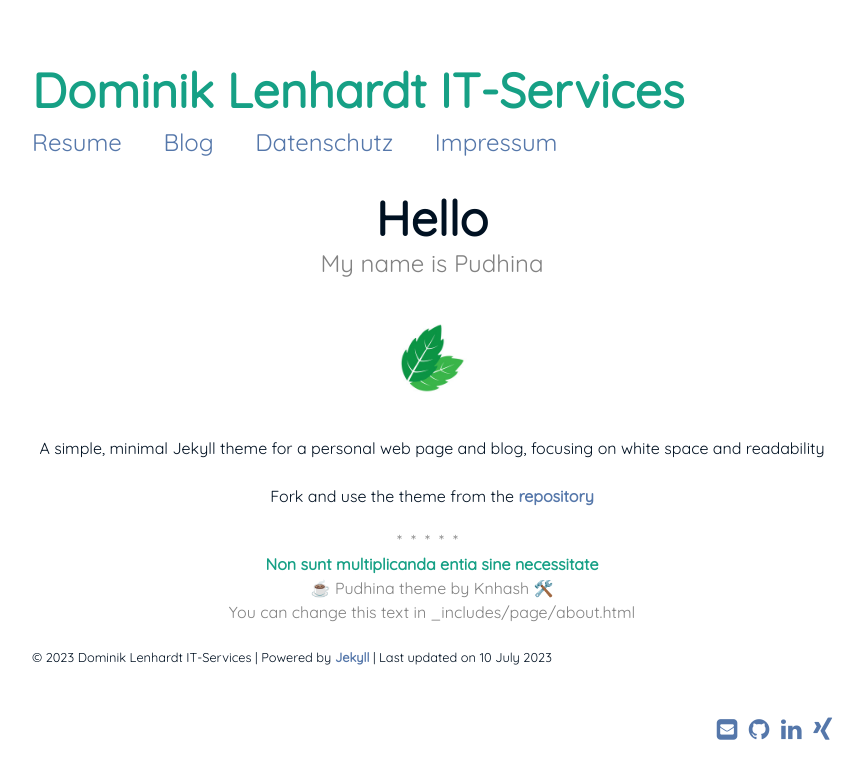
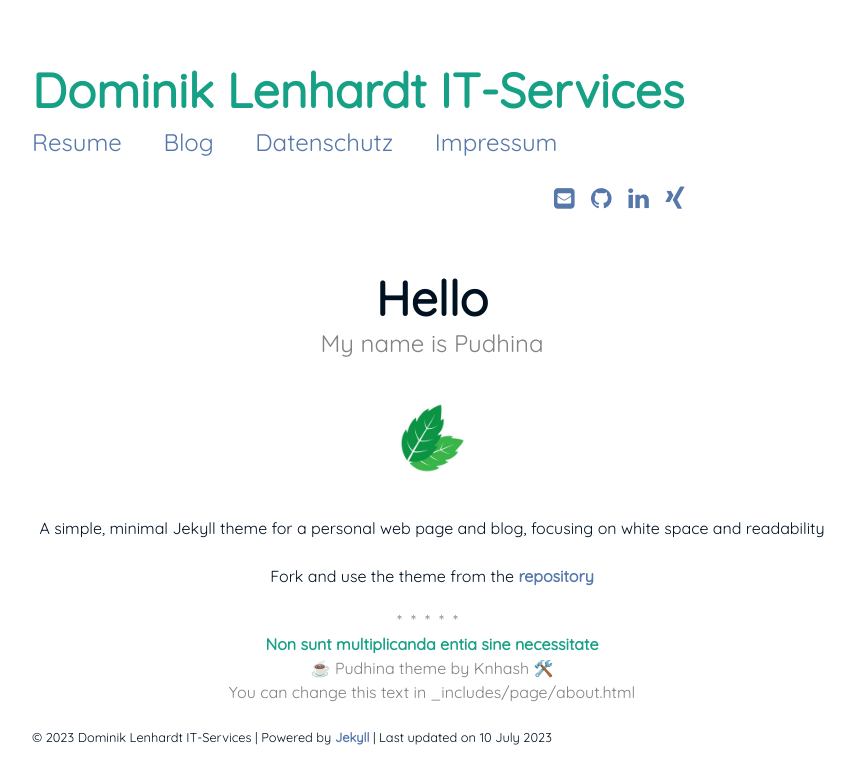
Before and after one commit to lenhardt-its/lenhardt-its.github.io, a Jekyll site: the page built from index.md, in a window 1280 px wide. Shown: the top 784 px of the page, without its empty margins (208-1071 px from the left). Built offline with Jekyll 4.4.1, drawn with Linux system fonts in a browser that asks for light colours.

Commit message:
improvements

```diff
--- a/_layouts/default.html
+++ b/_layouts/default.html
@@ -32,17 +32,6 @@
             <li class="menu__entry"><a href="{{ '/privacy' | prepend: site.baseurl }}">Datenschutz</a></li>
             <li class="menu__entry"><a href="{{ '/imprint' | prepend: site.baseurl }}">Impressum</a></li>
           </ul>
-        </div>
-      </header>
-      {{ content }}
-      <footer>
-        <p class="about__text">
-          <small> &copy; {{ site.time | date: '%Y' }} {{site.title}}
-            | Powered by <a target="_blank" href="https://jekyllrb.com/">Jekyll</a>
-            | Last updated on {{ site.time | date_to_long_string }}
-          </small>
-        </p>
-        <p class="about__text">
           <ul class="social-links">
             {% if site.author.email %}
             <a href="mailto:{{ site.author.email }}" class="social-links__entry" target="_blank">
@@ -65,6 +54,15 @@
             </a>
             {% endif %}
           </ul>
+        </div>
+      </header>
+      {{ content }}
+      <footer>
+        <p class="about__text">
+          <small> &copy; {{ site.time | date: '%Y' }} {{site.title}}
+            | Powered by <a target="_blank" href="https://jekyllrb.com/">Jekyll</a>
+            | Last updated on {{ site.time | date_to_long_string }}
+          </small>
         </p>
       </footer>
     </div>
--- a/assets/css/main.css
+++ b/assets/css/main.css
@@ -77,6 +77,16 @@
 
   .menu__entry a {
     font-weight: 400; }
+
+  .social-links {
+    float: right;
+    font-size: 150%;
+    color: #828282;
+    list-style-type: none; }
+
+  .social-links__entry {
+    display: inline-block;
+    margin-left: 10px; }
 
 /* =Titles *//*************************************************************/
   .page-title {
@@ -169,19 +179,6 @@
       display: block;
       text-align: center;
       width: 100%; }
-
-/* *Footer *//******************************************************************/
-.social-links {
-  float: right;
-  font-size: 150%;
-  color: #828282;
-  list-style-type: none;
-}
-
-.social-links__entry {
-  display: inline-block;
-  margin-left: 5px;
-}
 
 /* =Small screen *//*************************************************************/
   @media (max-width: 500px) {
```
